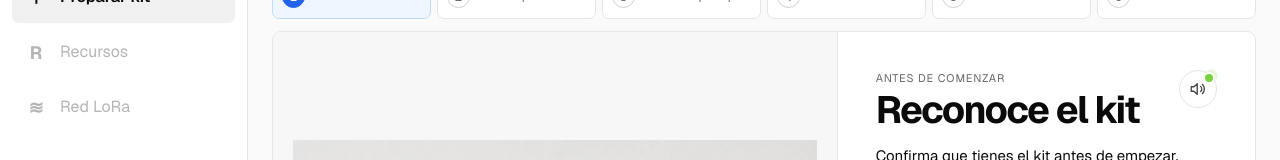
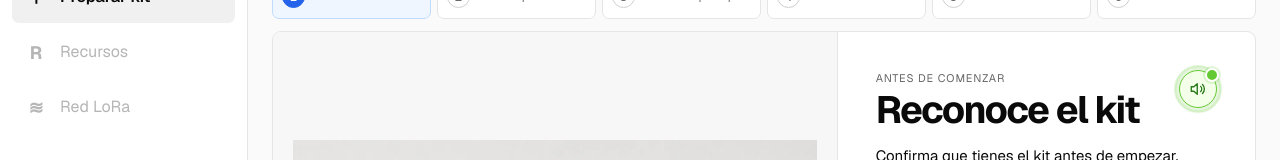
Before and after one commit to platanus-hack/platanus-hack-26-co-team-28, a Next.js app in the folder hub/: page /setup in a window 1280 px wide. Shown: the part 223-383 px from the top of the page. Built offline with nearby package versions, Linux system fonts and the light colour scheme.

Commit message:
style: strengthen voice guide presence

```diff
--- a/hub/app/setup/setup.module.css
+++ b/hub/app/setup/setup.module.css
@@ -27,11 +27,11 @@
 .instructions { min-width: 0; padding: clamp(24px, 3vw, 38px); display: flex; flex-direction: column; gap: 16px; }
 .titleRow { display: grid; grid-template-columns: minmax(0, 1fr) auto; align-items: start; gap: 14px; }
 .titleRow h2 { max-width: 13ch; margin: 4px 0 0; font-size: clamp(28px, 3vw, 38px); line-height: 1.02; letter-spacing: -.04em; }
-.voiceButton { width: 38px; height: 38px; padding: 9px; position: relative; display: grid; place-items: center; border: 1px solid var(--border); border-radius: 50%; color: var(--nav-text); background: var(--surface); cursor: pointer; }
-.voiceButton::before, .voiceButton::after { content: ""; position: absolute; top: 1px; right: 1px; width: 8px; height: 8px; border-radius: 50%; pointer-events: none; }
-.voiceButton::before { background: rgba(121, 210, 62, .45); animation: eleven-pulse 1.7s ease-out infinite; }
-.voiceButton::after { border: 2px solid var(--surface); background: #79d23e; }
-.voiceButton:hover { color: var(--blue); border-color: var(--action-border); background: var(--blue-soft); }
+.voiceButton { width: 38px; height: 38px; padding: 9px; position: relative; display: grid; place-items: center; border: 1px solid #65c934; border-radius: 50%; color: #287a18; background: #f4ffe9; box-shadow: 0 0 0 3px rgba(101, 201, 52, .16); cursor: pointer; }
+.voiceButton::before, .voiceButton::after { content: ""; position: absolute; border-radius: 50%; pointer-events: none; }
+.voiceButton::before { inset: -5px; border: 2px solid rgba(101, 201, 52, .58); animation: eleven-pulse 1.7s ease-out infinite; }
+.voiceButton::after { top: -3px; right: -3px; width: 10px; height: 10px; border: 2px solid var(--surface); background: #65c934; box-shadow: 0 0 0 2px rgba(101, 201, 52, .2); }
+.voiceButton:hover { color: #1f6411; border-color: #4eaa25; background: #edffdf; }
 .voiceButton:disabled { cursor: progress; opacity: .65; }
 .voiceButton svg { width: 18px; height: 18px; fill: none; stroke: currentColor; stroke-width: 1.8; stroke-linecap: round; stroke-linejoin: round; }
 .voiceLoading { animation: voice-pulse 900ms ease-in-out infinite alternate; }
@@ -75,7 +75,7 @@
 .srOnly { position: absolute; width: 1px; height: 1px; padding: 0; margin: -1px; overflow: hidden; clip: rect(0, 0, 0, 0); white-space: nowrap; border: 0; }
 
 @keyframes voice-pulse { from { background: var(--surface); } to { background: var(--blue-soft); } }
-@keyframes eleven-pulse { 0% { transform: scale(1); opacity: .8; } 75%, 100% { transform: scale(2.4); opacity: 0; } }
+@keyframes eleven-pulse { 0% { transform: scale(.88); opacity: .9; } 75%, 100% { transform: scale(1.22); opacity: 0; } }
 @media (prefers-reduced-motion: reduce) { .progressTrack span, .switch span { transition: none; } .voiceLoading, .voiceButton::before { animation: none; } }
 
 @media (max-width: 900px) {
```
